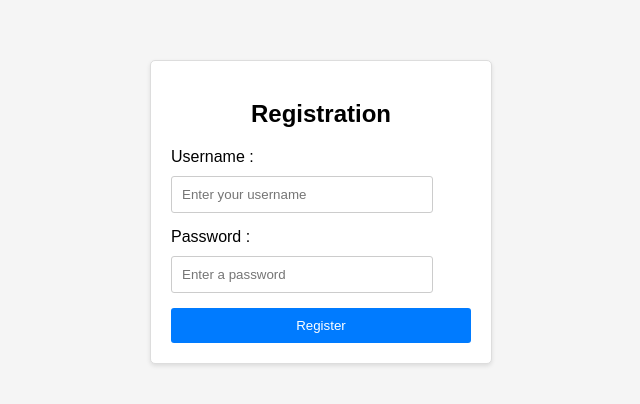
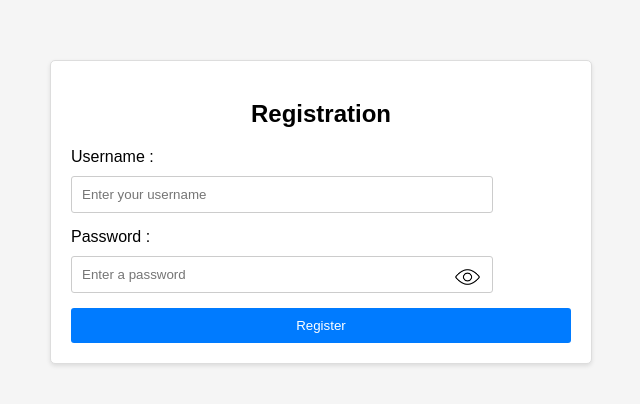
Before and after one commit to ghalys/VCE_03, a website: page public/register.html in a window 1280 px wide. Shown: the part 188-592 px from the top of the page, without its empty margins (319-959 px from the left). Drawn offline with Linux system fonts and the light colour scheme.

Commit message:
password_icon

```diff
--- a/public/css/register.css
+++ b/public/css/register.css
@@ -20,9 +20,6 @@ h2 {
   margin-bottom: 20px;
 }
 
-.form-group {
-  margin-bottom: 20px;
-}
 
 label {
   display: block;
@@ -38,7 +35,7 @@ input {
 
 }
 
-button {
+.joinButton {
   width: 100%;
   padding: 10px;
   background-color: #007bff;
@@ -48,9 +45,6 @@ button {
   cursor: pointer;
 }
 
-button:hover {
-  background-color: #0056b3;
-}
 
 #register{
   font-weight: bold;
@@ -66,19 +60,28 @@ button:hover {
   border: 1px solid #ddd;
   padding: 20px;
   border-radius: 5px;
-  background-color: white;
   box-shadow: 0 2px 4px rgba(0, 0, 0, 0.1);
-  width: 300px;
+  width: 500px;
 }
-
-.joinButton {
-  width: 100%;
-  padding: 10px;
-}
-
 
 #usernameAvailability {
   color: red;
   font-size: smaller;
   font-style: italic;
 }
+
+#eyeIconOpened{
+  width: 27px;
+  cursor: pointer;
+  position: absolute;
+  top: 40%;
+  right: 90px;
+  transform: translateY(-50%);
+}
+#eyeIconOpened{
+  display: block;
+
+}
+#input_password {
+  position: relative;
+}
--- a/public/register.html
+++ b/public/register.html
@@ -13,14 +13,20 @@
 
     <div id="loginSection">
       <h2 id="welcome">Registration</h2>
+
       <div id="username">
         <label>Username :</label>
         <input id="usernameInput" type="text" placeholder="Enter your username">
         <div id="usernameAvailability"></div>
       </div>
+
       <div id="password">
         <label>Password :</label>
-        <input type="text" placeholder="Enter a password">
+        <div id="input_password">
+          <input id="passwordInput" type="password" placeholder="Enter a password">
+          <img src="eye_icon_opened.png" id="eyeIconOpened">
+          <!-- <button id="eyeIconClosed"><img src="eye_icon_closed.png" id="eye_Icon"></button> -->
+        </div>
       </div>
 
 
--- a/public/scripts/registration.js
+++ b/public/scripts/registration.js
@@ -1,4 +1,9 @@
+// var md5 = require("md5");
+
 var usernameInput = document.getElementById("usernameInput");
+var passwordInput = document.getElementById("passwordInput");
+var eyeIcon = document.getElementById("eyeIconOpened");
+
 var usernameAvailability = document.getElementById("usernameAvailability");
 var test = false;
 
@@ -10,9 +15,20 @@ usernameInput.addEventListener('input', function() {
       usernameAvailability.textContent = 'This username is already used, please select an other one';
     }
     else {
-    usernameAvailability.textContent = '';
+      usernameAvailability.textContent = '';
     }
   }});
+
+// var hashed_password = md5( passwordInput.value);
+
+eyeIcon.addEventListener("click", function() {
+  if(passwordInput.type=="password"){
+    passwordInput.type = "text"
+  }
+  else{
+    passwordInput.type = "password"
+  }
+});
 
 function isAvailable(username){
   return test;
```
Also changed, not shown: public/eye_icon_opened.png (added).
